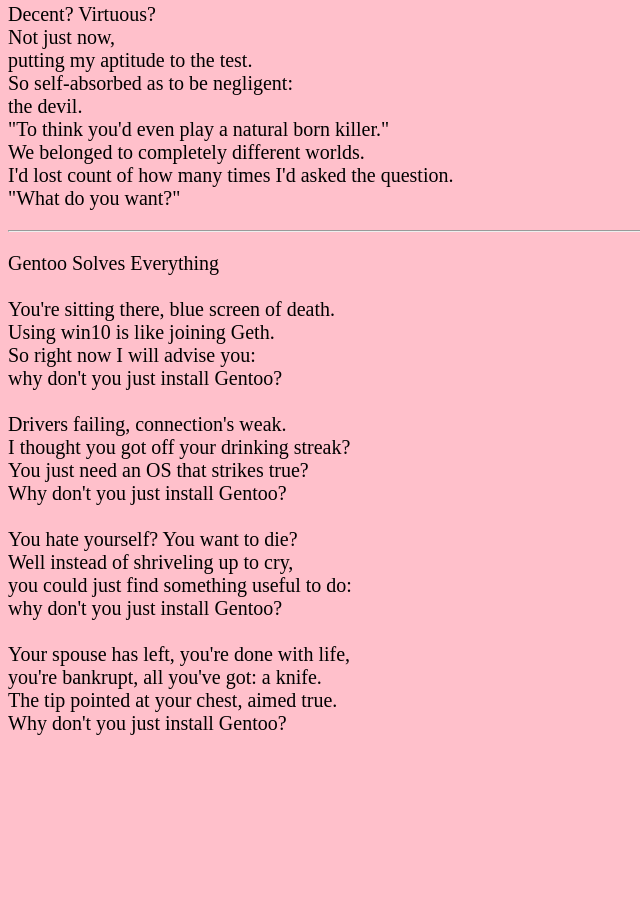
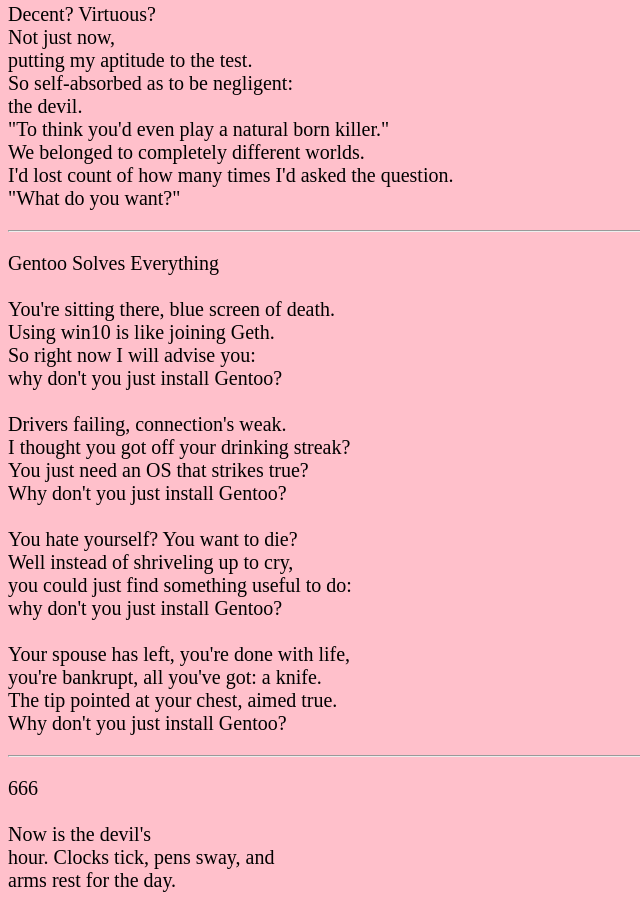
Before and after one commit to skyethepinkcat/skyesite, a plain HTML site: page poems.html in a window 1280 px wide. Shown: the part 1863-2775 px from the top of the page, without its empty margins (0-640 px from the left). Before the commit the page ends 2618 px from the top, so only its background shows below. Drawn offline with nearby package versions, Linux system fonts and the light colour scheme; a web font is replaced by a local one.

Commit message:
Added 666 to poems

```diff
--- a/poems.html
+++ b/poems.html
@@ -137,7 +137,16 @@
 The tip pointed at your chest, aimed true.
 Why don't you just install Gentoo?
 </pre>
+<hr>
+<pre class="poem">
+666
+
+Now is the devil's
+hour. Clocks tick, pens sway, and
+arms rest for the day.
+</pre>
 
 	 <script type="text/javascript" src="js/materialize.min.js"></script>
+
 </body>
 </html>
```
